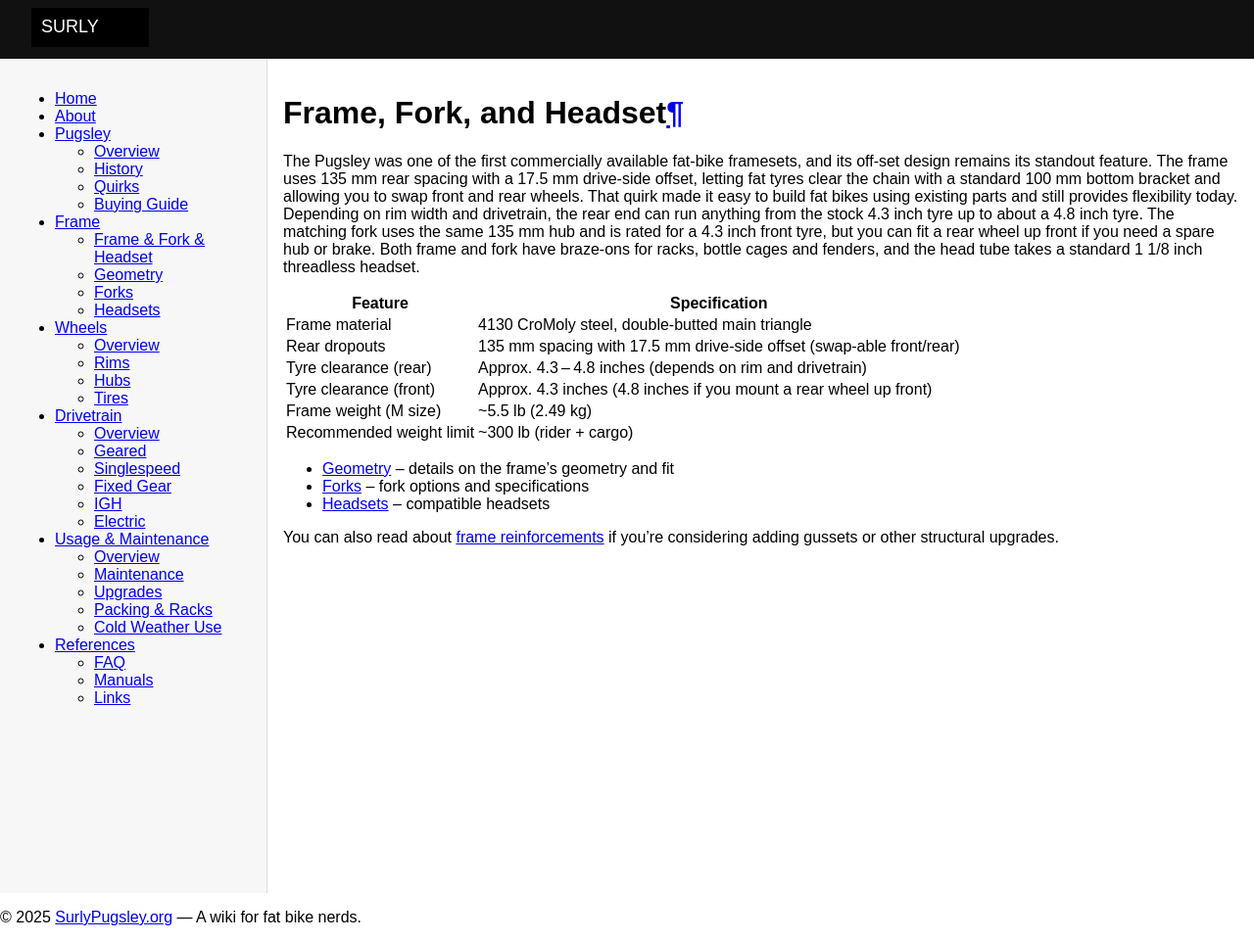
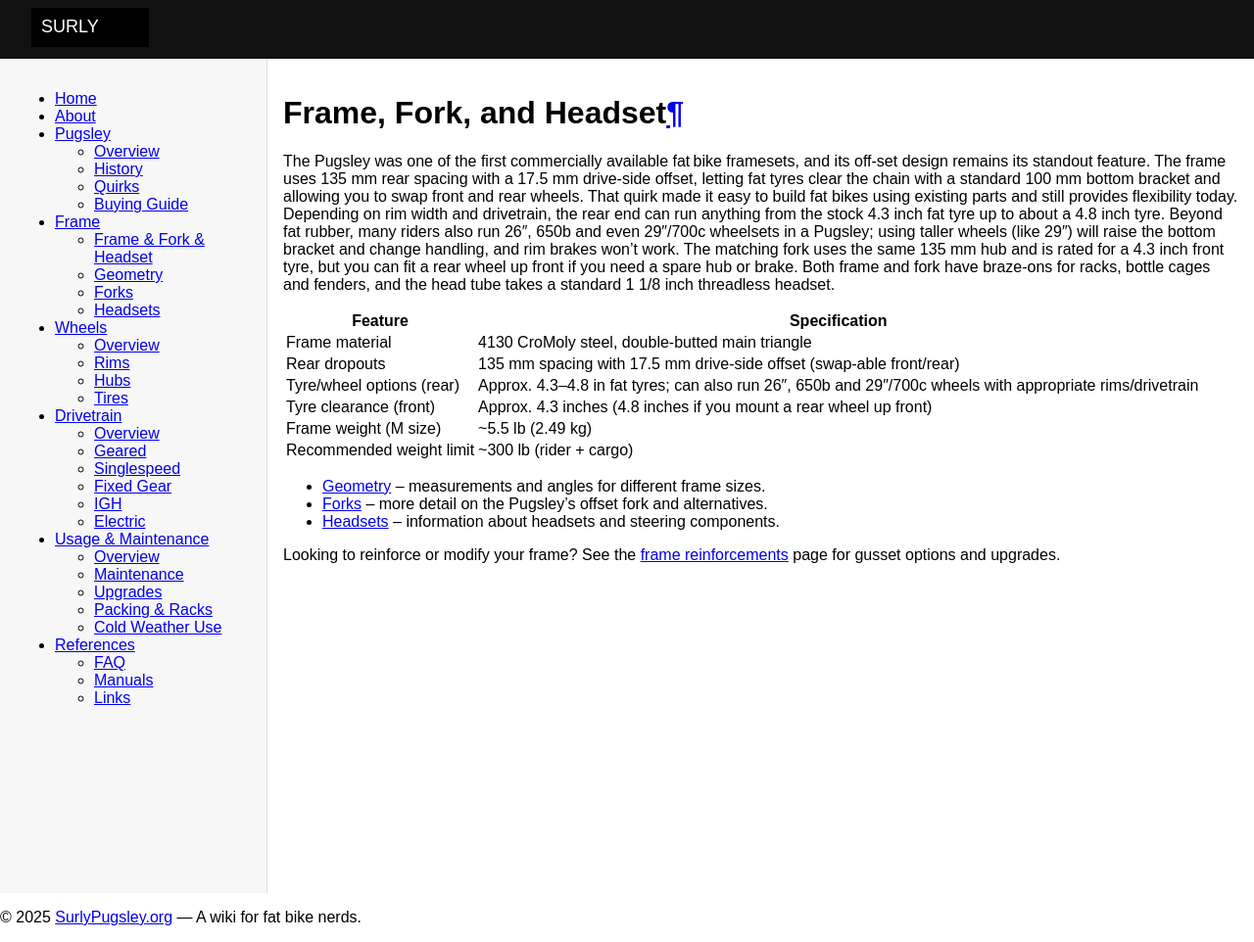
Before and after one commit to rpvnwnkl/SurlyPugsley, an MkDocs documentation site: the page built from docs/frame/index.md, in a window 1280 px wide. Shown: the whole page at 98% size. Built offline with MkDocs 1.6.1, drawn with Linux system fonts in a browser that asks for light colours.

Commit message:
Update Pugsley frame specificUpdate frame page to mention multiple wheel sizes and adjust tableations and details

```diff
--- a/docs/frame/index.md
+++ b/docs/frame/index.md
@@ -1,18 +1,18 @@
 # Frame, Fork, and Headset
 
-The Pugsley was one of the first commercially available fat‑bike framesets, and its off‑set design remains its standout feature. The frame uses 135 mm rear spacing with a 17.5 mm drive‑side offset, letting fat tyres clear the chain with a standard 100 mm bottom bracket and allowing you to swap front and rear wheels. That quirk made it easy to build fat bikes using existing parts and still provides flexibility today. Depending on rim width and drivetrain, the rear end can run anything from the stock 4.3 inch tyre up to about a 4.8 inch tyre. The matching fork uses the same 135 mm hub and is rated for a 4.3 inch front tyre, but you can fit a rear wheel up front if you need a spare hub or brake. Both frame and fork have braze‑ons for racks, bottle cages and fenders, and the head tube takes a standard 1 1/8 inch threadless headset.
+The Pugsley was one of the first commercially available fat bike framesets, and its off‑set design remains its standout feature. The frame uses 135 mm rear spacing with a 17.5 mm drive‑side offset, letting fat tyres clear the chain with a standard 100 mm bottom bracket and allowing you to swap front and rear wheels. That quirk made it easy to build fat bikes using existing parts and still provides flexibility today. Depending on rim width and drivetrain, the rear end can run anything from the stock 4.3 inch fat tyre up to about a 4.8 inch tyre. Beyond fat rubber, many riders also run 26″, 650b and even 29″/700c wheelsets in a Pugsley; using taller wheels (like 29″) will raise the bottom bracket and change handling, and rim brakes won’t work. The matching fork uses the same 135 mm hub and is rated for a 4.3 inch front tyre, but you can fit a rear wheel up front if you need a spare hub or brake. Both frame and fork have braze‑ons for racks, bottle cages and fenders, and the head tube takes a standard 1 1/8 inch threadless headset.
 
 | Feature | Specification |
 | --- | --- |
 | Frame material | 4130 CroMoly steel, double‑butted main triangle |
 | Rear dropouts | 135 mm spacing with 17.5 mm drive‑side offset (swap‑able front/rear) |
-| Tyre clearance (rear) | Approx. 4.3 – 4.8 inches (depends on rim and drivetrain) |
+| Tyre/wheel options (rear) | Approx. 4.3–4.8 in fat tyres; can also run 26″, 650b and 29″/700c wheels with appropriate rims/drivetrain |
 | Tyre clearance (front) | Approx. 4.3 inches (4.8 inches if you mount a rear wheel up front) |
 | Frame weight (M size) | ~5.5 lb (2.49 kg) |
 | Recommended weight limit | ~300 lb (rider + cargo) |
 
-- [Geometry](geometry/)  – details on the frame’s geometry and fit
-- [Forks](fork/)  – fork options and specifications
-- [Headsets](headset/)  – compatible headsets
+- [Geometry](geometry/) – measurements and angles for different frame sizes.
+- [Forks](fork/) – more detail on the Pugsley’s offset fork and alternatives.
+- [Headsets](headset/) – information about headsets and steering components.
 
-You can also read about [frame reinforcements](reinforcements/) if you’re considering adding gussets or other structural upgrades.
+Looking to reinforce or modify your frame? See the [frame reinforcements](reinforcements/) page for gusset options and upgrades.
```
